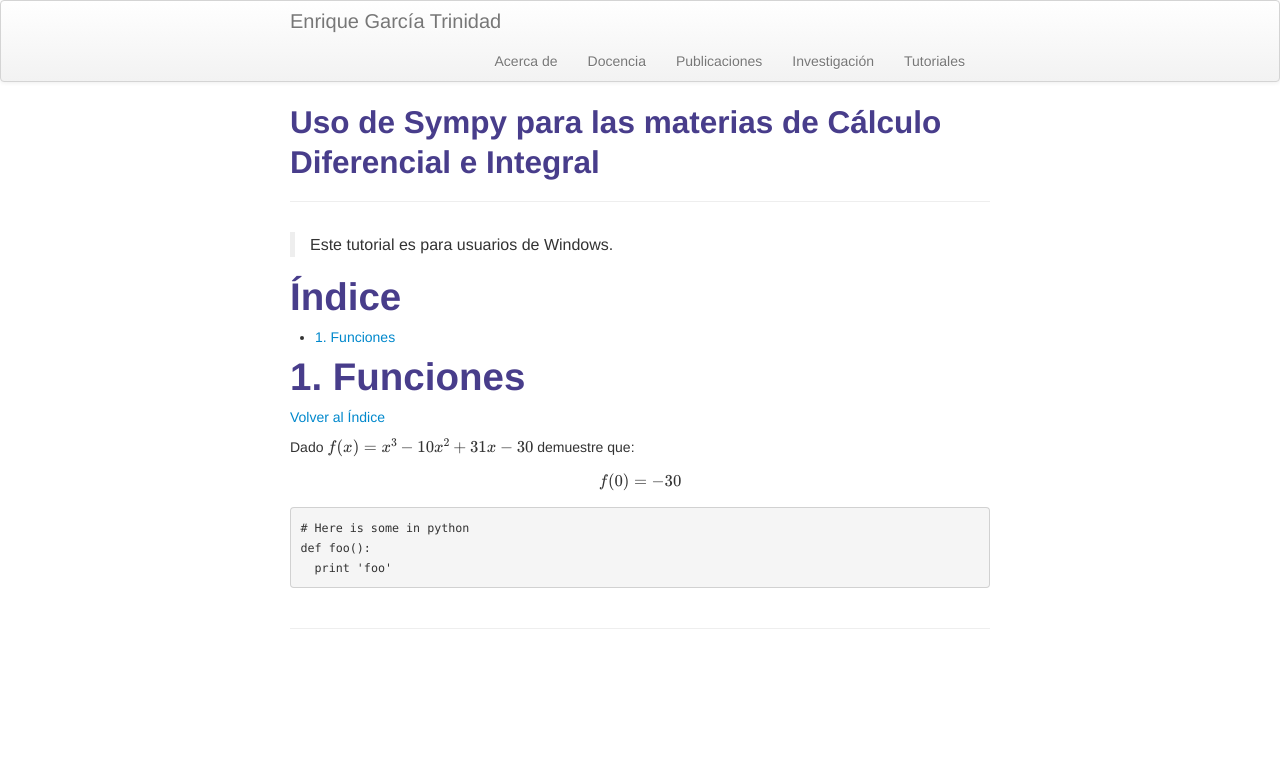
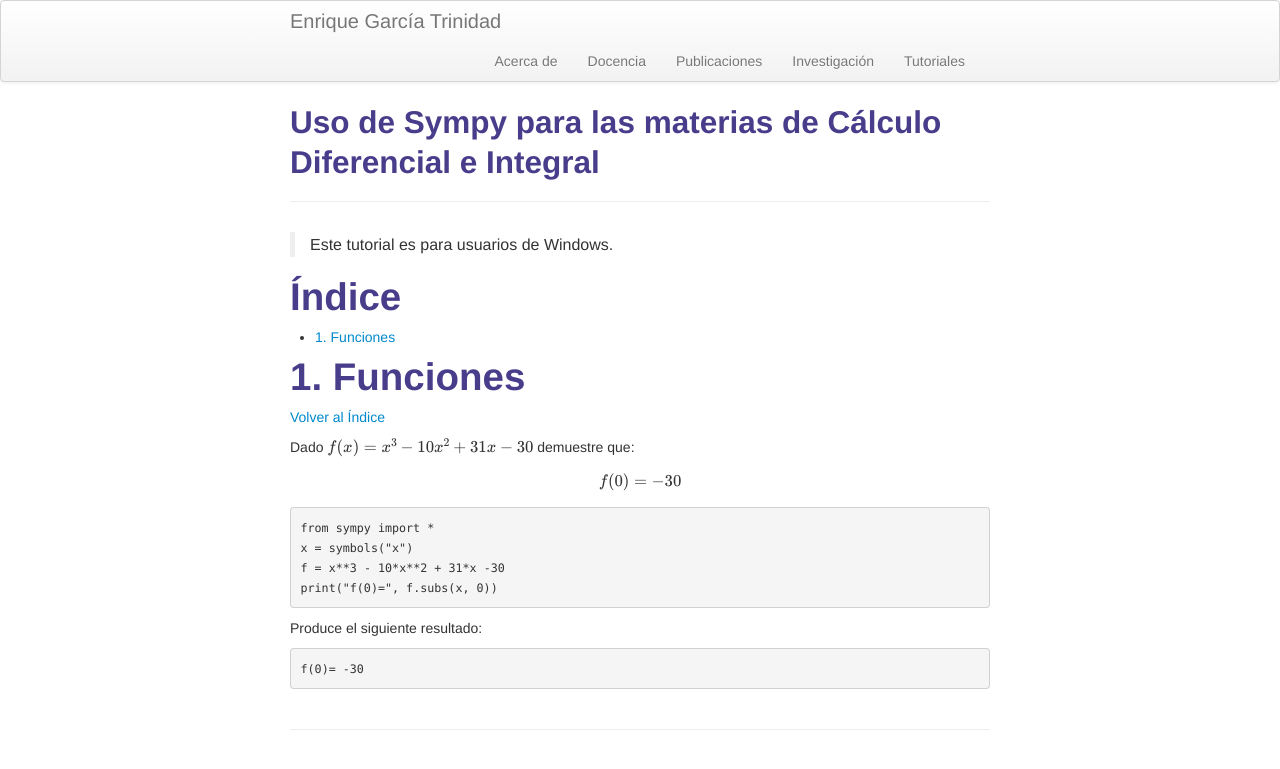
Before and after one commit to enriGarcia/enriGarcia.github.io, a Jekyll site: the page built from pages/instructions/calculusSympy.md, in a window 1280 px wide. Shown: the top 769 px of the page. Built offline with Jekyll 4.4.1, drawn with Linux system fonts in a browser that asks for light colours.

Commit message:
webpage update

````diff
--- a/pages/instructions/calculusSympy.md
+++ b/pages/instructions/calculusSympy.md
@@ -19,9 +19,15 @@ f(0)=-30
 \end{aligned}$$
 
 ```python
-# Here is some in python
-def foo():
-  print 'foo'
+from sympy import *
+x = symbols("x")
+f = x**3 - 10*x**2 + 31*x -30
+print("f(0)=", f.subs(x, 0))
+```
+
+Produce el siguiente resultado:
+```bash
+f(0)= -30
 ```
 
 
````
